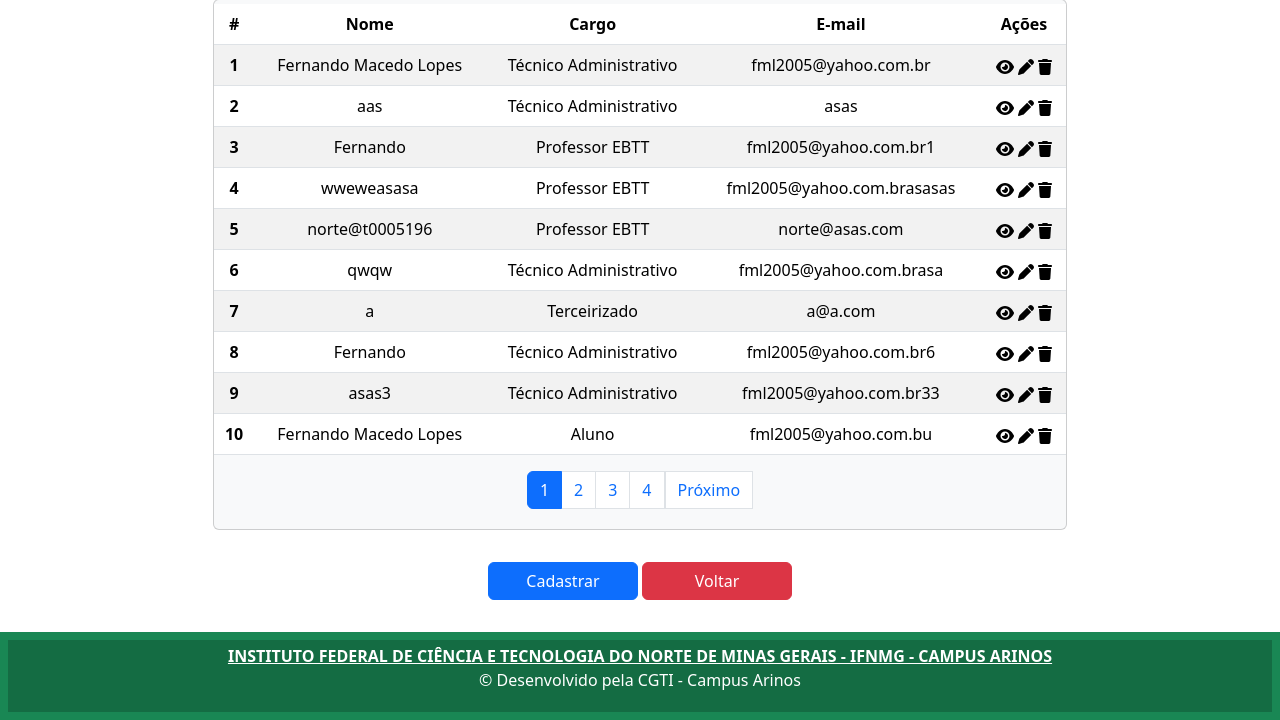
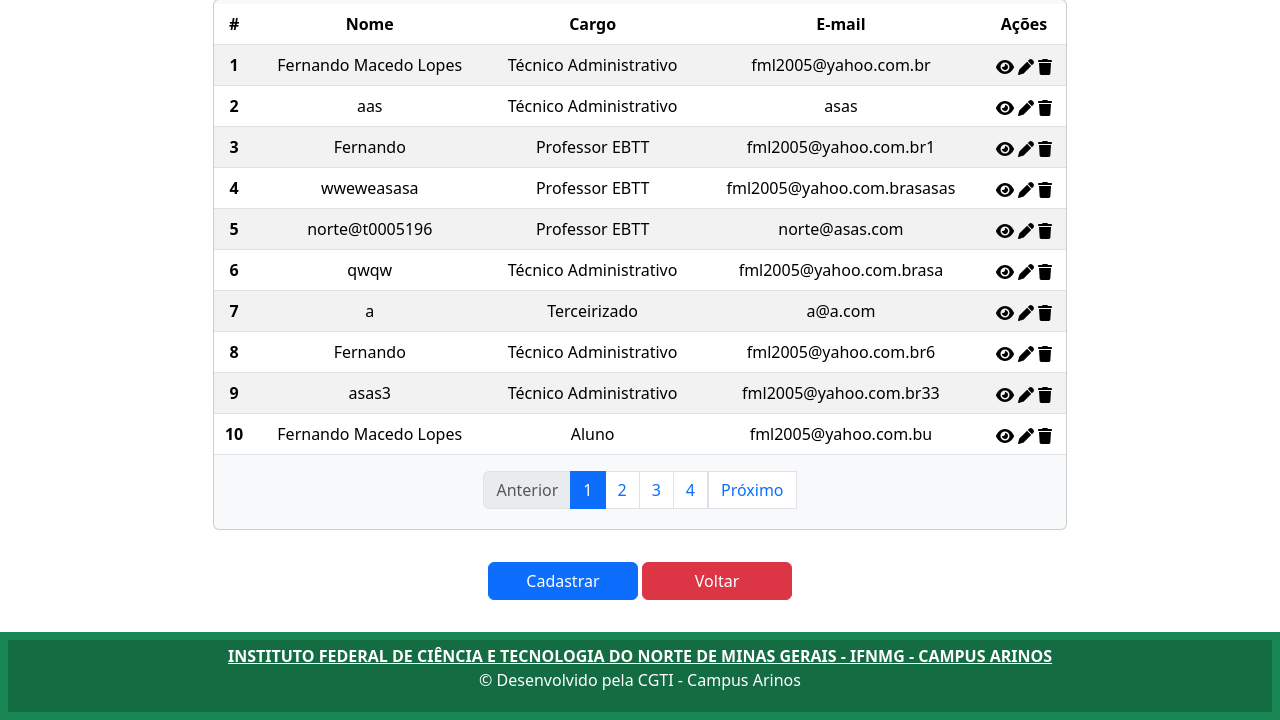
Before and after one commit to pigaoif/GKeys, a Django app: page /servidor_index/ in a window 1280 px wide. Shown: the part 185-905 px from the top of the page. Run offline with Django 4.2, Linux system fonts and the light colour scheme; data comes from the database, SQL or seed files in the repository; both versions use the stored data as it was after the commit.

Commit message:
Implementação paginação na servidor_index 2

```diff
--- a/app/templates/servidor_index.html
+++ b/app/templates/servidor_index.html
@@ -44,6 +44,10 @@
                   <li class="page-item">
                     <a class="page-link" href="{% url 'servidor_index' %}?page={{page.previous_page_number}}">Anterior</a>
                   </li>
+                {% else %}
+                <li class="page-item disabled">
+                  <a class="page-link" href="#" tabindex="-1" aria-disabled="true">Anterior</a>
+                </li>
                 {% endif %}
 
                 {% for pg in page.paginator.page_range %}
@@ -68,6 +72,10 @@
                   <li class="page-item-active">
                     <a class="page-link" href="{% url 'servidor_index' %}?page={{page.next_page_number}}">Próximo</a>
                   </li>
+                {% else %}
+                  <li class="page-item disabled">
+                    <a class="page-link" href="#" tabindex="-1" aria-disabled="true">Próximo</a>
+                  </li>
                 {% endif %}
               </ul>
             </div>
```
Also changed, not shown: db.sqlite3.
